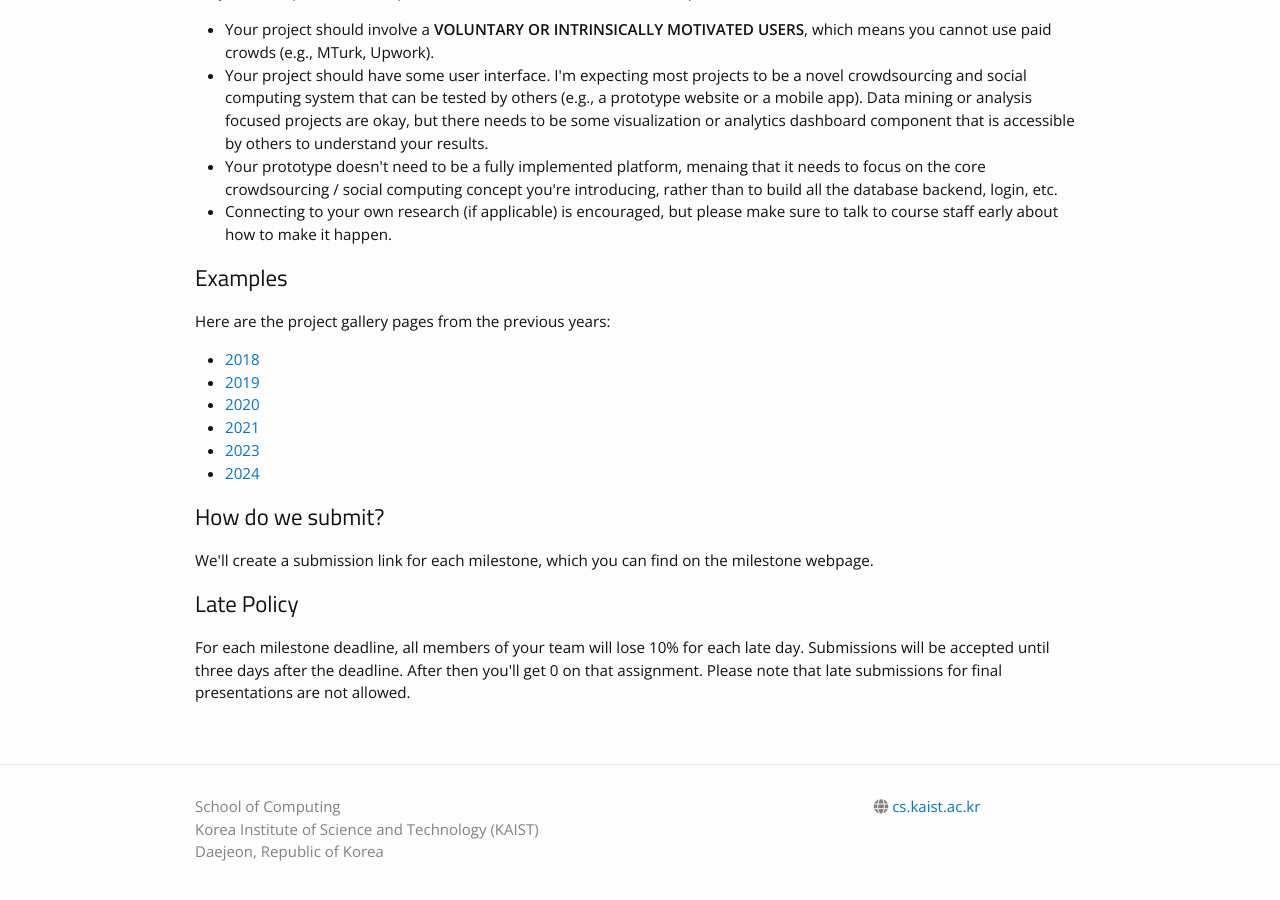
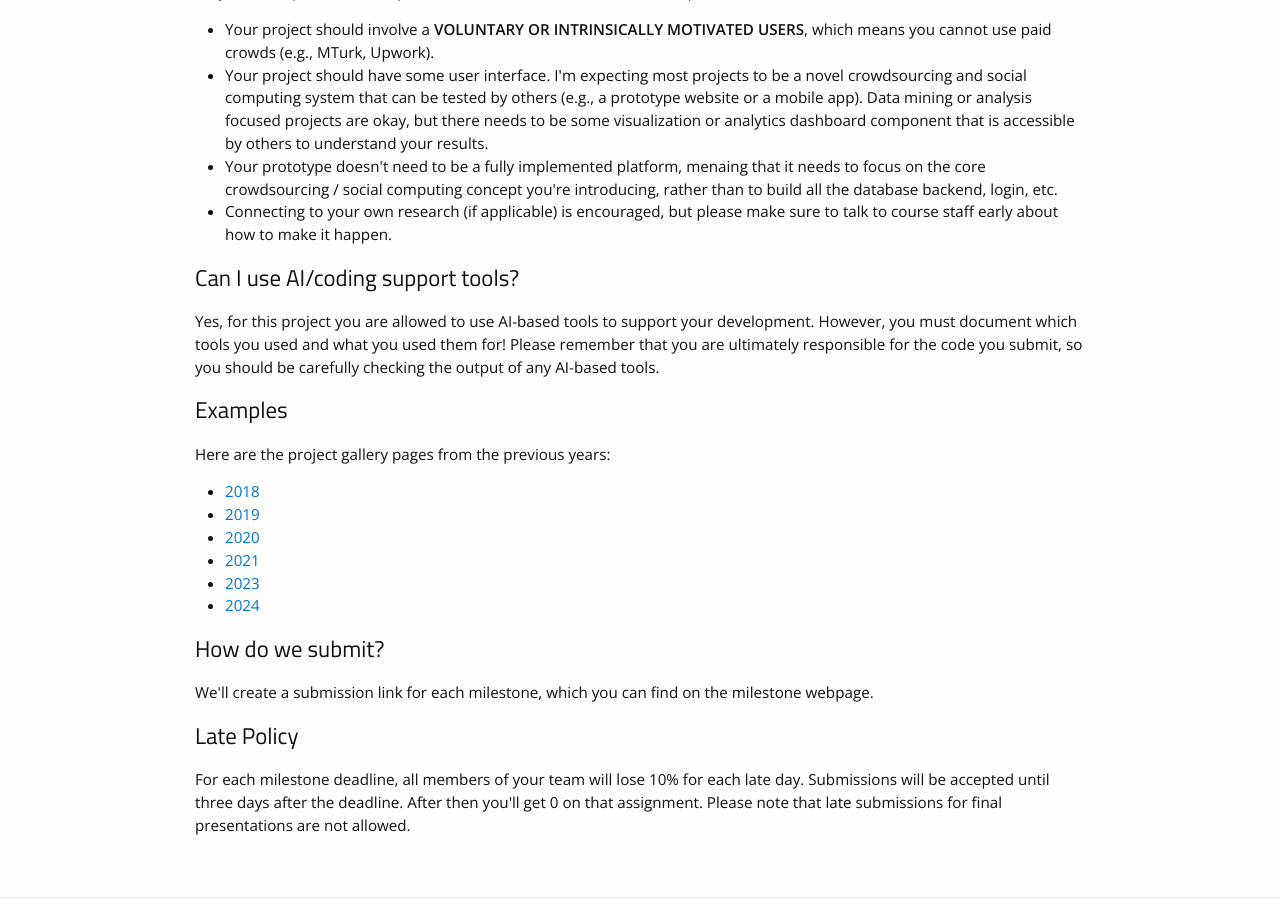
Before and after one commit to cstl-kaist/cs473-2025-fall, a Jekyll site: the page built from project.md, in a window 1280 px wide and 900 px high, scrolled down 737 px. Built offline with Jekyll 4.4.1, drawn with Linux system fonts in a browser that asks for light colours; nearby versions of some CDN libraries.

Commit message:
General logistics updates

```diff
--- a/_layouts/projects.html
+++ b/_layouts/projects.html
@@ -29,6 +29,8 @@ layout: page
                   <li>Connecting to your own research (if applicable) is encouraged, but please make sure to talk to course staff early about how to make it happen.</li>
             </ul>
             </p>
+      <h2>Can I use AI/coding support tools?</h2>
+            <p> Yes, for this project you are allowed to use AI-based tools to support your development. However, you must document which tools you used and what you used them for! Please remember that you are ultimately responsible for the code you submit, so you should be carefully checking the output of any AI-based tools.</p>
       <h2>Examples</h2>
             <p>Here are the project gallery pages from the previous years:
             <ul>
```
